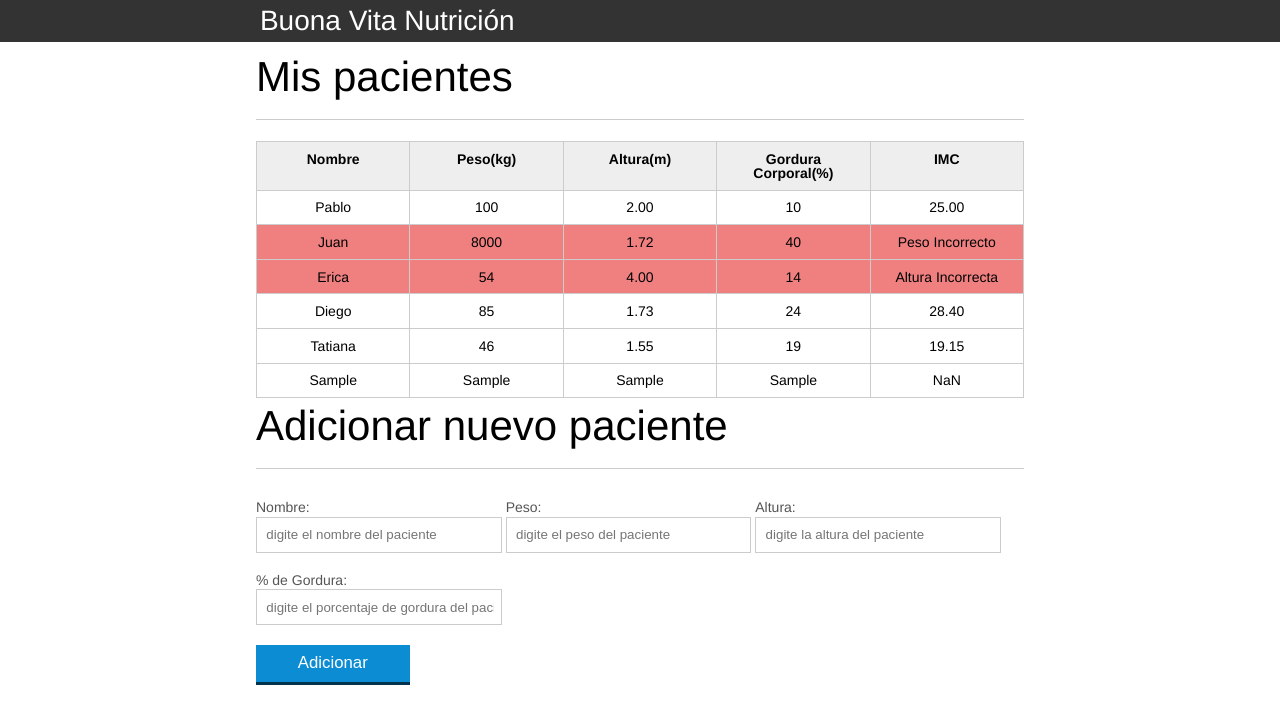
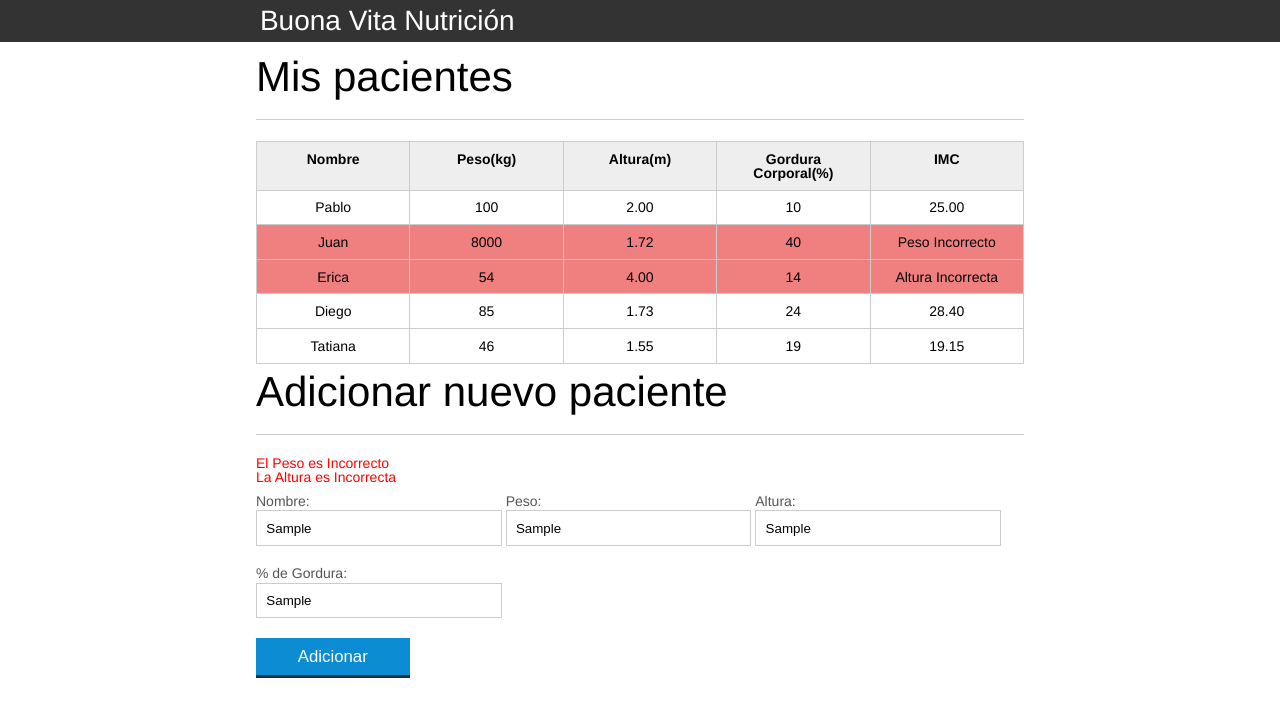
Before and after one commit to Jackie0513/Practica-de-Js, a plain HTML site: page index.html in a window 1280 px wide. Both pictures are taken after typing "Sample", "Sample", "Sample", "Sample" into the empty fields and a click on the button "Adicionar". Drawn offline with Linux system fonts and the light colour scheme.

Commit message:
Se añaden validaciones de entradas

```diff
--- a/css/index.css
+++ b/css/index.css
@@ -134,3 +134,6 @@ button[disabled=disabled], button:disabled {
 .campo-invalido{
 	border: 1px solid red;
 }
+#mensajes-errores{
+	color: red;
+}
--- a/index.html
+++ b/index.html
@@ -73,6 +73,14 @@
 
     <section class="container">
       <h2 id="titulo-form">Adicionar nuevo paciente</h2>
+      <ul id="mensajes-errores">
+
+
+
+
+      </ul>
+
+
       <form id="form-adicionar">
         <div class="grupo">
           <label for="nombre">Nombre:</label>
--- a/js/form.js
+++ b/js/form.js
@@ -6,8 +6,17 @@ botonAdicionar.addEventListener("click", function (event) {
   const form = document.querySelector("#form-adicionar");
   const paciente = capturarDatosPacientes(form);
   const pacienteTr = crearTr(paciente);
+
+  let errores = validarPaciente(paciente);
+
+  if (errores.length > 0) {
+    exhibirMensajesErr(errores);
+    return;
+  }
   const tabla = document.querySelector("#tabla-pacientes");
   tabla.appendChild(pacienteTr);
+  document.querySelector("#mensajes-errores").innerHTML = "";
+
   form.reset();
 });
 
@@ -39,3 +48,37 @@ const crearTd = (dato, clase) => {
 
   return td;
 };
+const validarPaciente = (paciente) => {
+  const errores = [];
+  if (paciente.nombre.length == 0) {
+    errores.push("El nombre no puede estar vacio");
+  }
+  if (paciente.peso.length == 0) {
+    errores.push("El peso no puede estar vacio");
+  }
+  if (paciente.altura.length == 0) {
+    errores.push("La altura no puede estar vacia");
+  }
+  if (paciente.gordura.length == 0) {
+    errores.push("La gordura no puede estar vacia");
+  }
+
+  if (!validarPeso(paciente.peso)) {
+    errores.push("El Peso es Incorrecto");
+  }
+  if (!validarAltura(paciente.altura)) {
+    errores.push("La Altura es Incorrecta");
+  }
+  return errores;
+};
+
+const exhibirMensajesErr = (errores) => {
+  const ul = document.querySelector("#mensajes-errores");
+  ul.innerHTML = "";
+
+  errores.forEach((element) => {
+    const li = document.createElement("li");
+    li.textContent = element;
+    ul.appendChild(li);
+  });
+};
```
